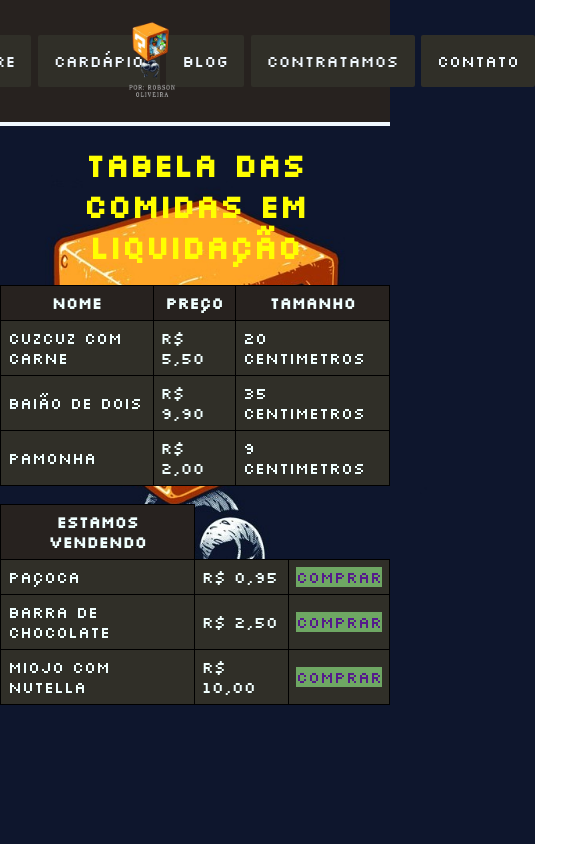
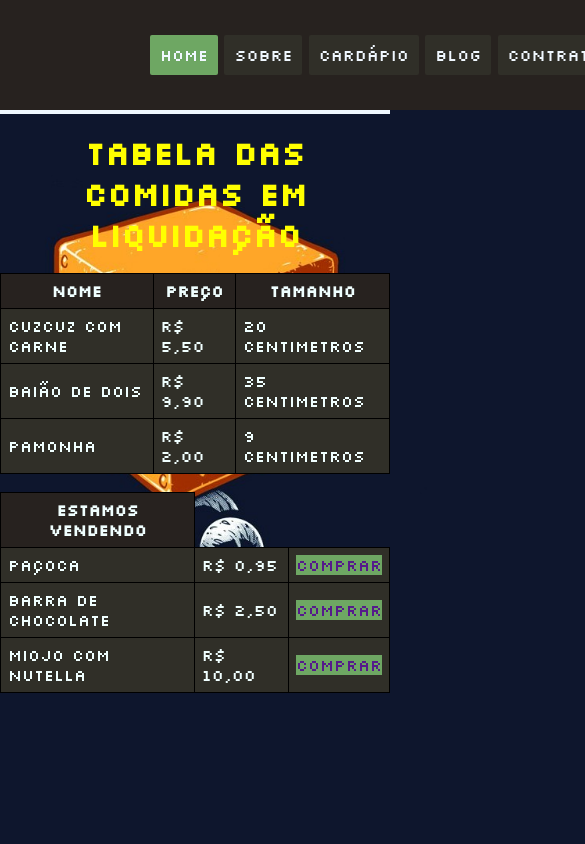
Before and after one commit to JoseRobson2301/RestauranteGeek, a plain HTML site: page index.html in a window 390 px wide. Shown: the top 844 px of the page, 585 px wide, since content can reach past the window. Drawn offline with Linux system fonts and the light colour scheme.

Commit message:
Add files via upload

```diff
--- a/style.css
+++ b/style.css
@@ -163,3 +163,17 @@ td {
         color: black;
       }
 }
+
+@media only screen and (max-width: 768px) {
+  .header-03 a {
+    padding: 10px;
+}
+
+.header-03 {
+  width: 100vh;
+}
+
+img:nth-child(1) {
+  display: none;
+}
+}
```
